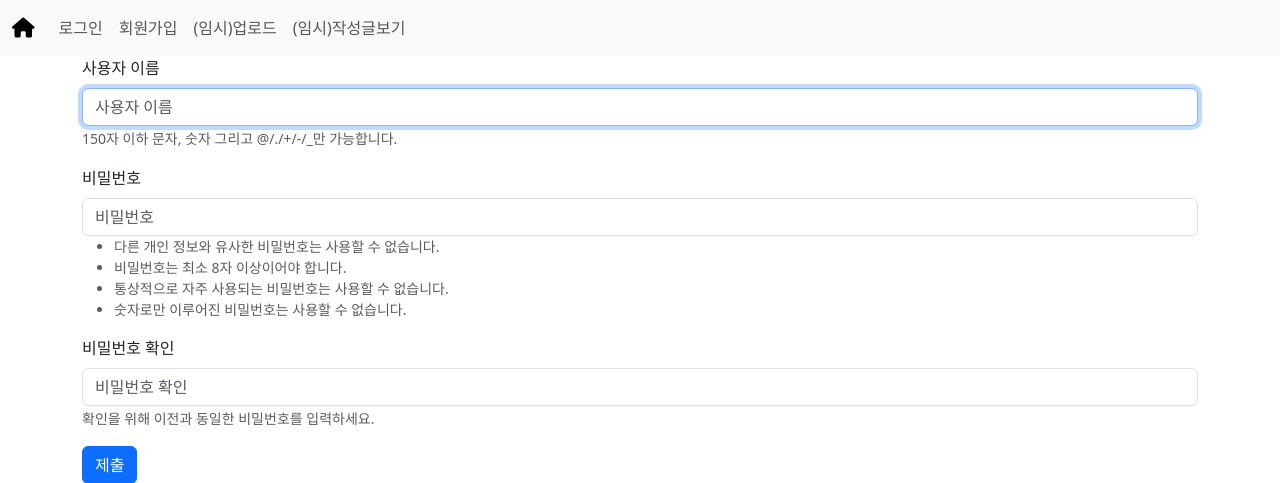
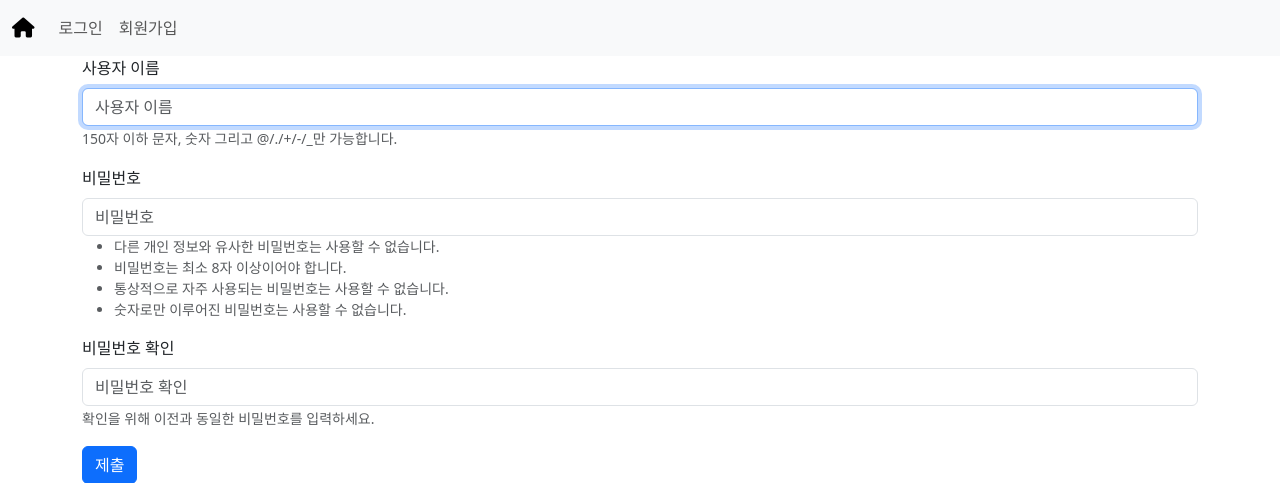
Before and after one commit to hong00009/yolov5, a Django app: page /accounts/signup/ in a window 1280 px wide. Shown: the top 483 px of the page. Run offline with Django 4.2, Linux system fonts and the light colour scheme; some libraries are stand-ins or nearby versions.

Commit message:
로그인/로그아웃 상태 분리

```diff
--- a/templates/_nav.html
+++ b/templates/_nav.html
@@ -9,11 +9,16 @@
     </button>
     <div class="collapse navbar-collapse" id="navbarNavAltMarkup">
       <div class="navbar-nav">
+
+        {% if user.is_authenticated %}
+        <a class="nav-link" href="#">{{user}}님</a>
+        <a class="nav-link" href="{% url 'accounts:logout' %}">로그아웃</a>
+        <a class="nav-link" href="{% url 'yolov5_django:upload_image' %}">(임시)업로드</a>
+        <a class="nav-link" href="{% url 'yolov5_django:image_list' %}">(임시)작성글보기</a>
+        {% else %}
         <a class="nav-link" href="{% url 'accounts:login' %}">로그인</a>
         <a class="nav-link" href="{% url 'accounts:signup' %}">회원가입</a>
-        <a class="nav-link" href="{% url 'yolov5_django:upload_image' %}">(임시)업로드</a>
-        <a class="nav-link" href="{% url 'yolov5_django:image_list' %}">(임시)작성글보기</a>
-
+        {% endif %}
       </div>
     </div>
   </div>
```
